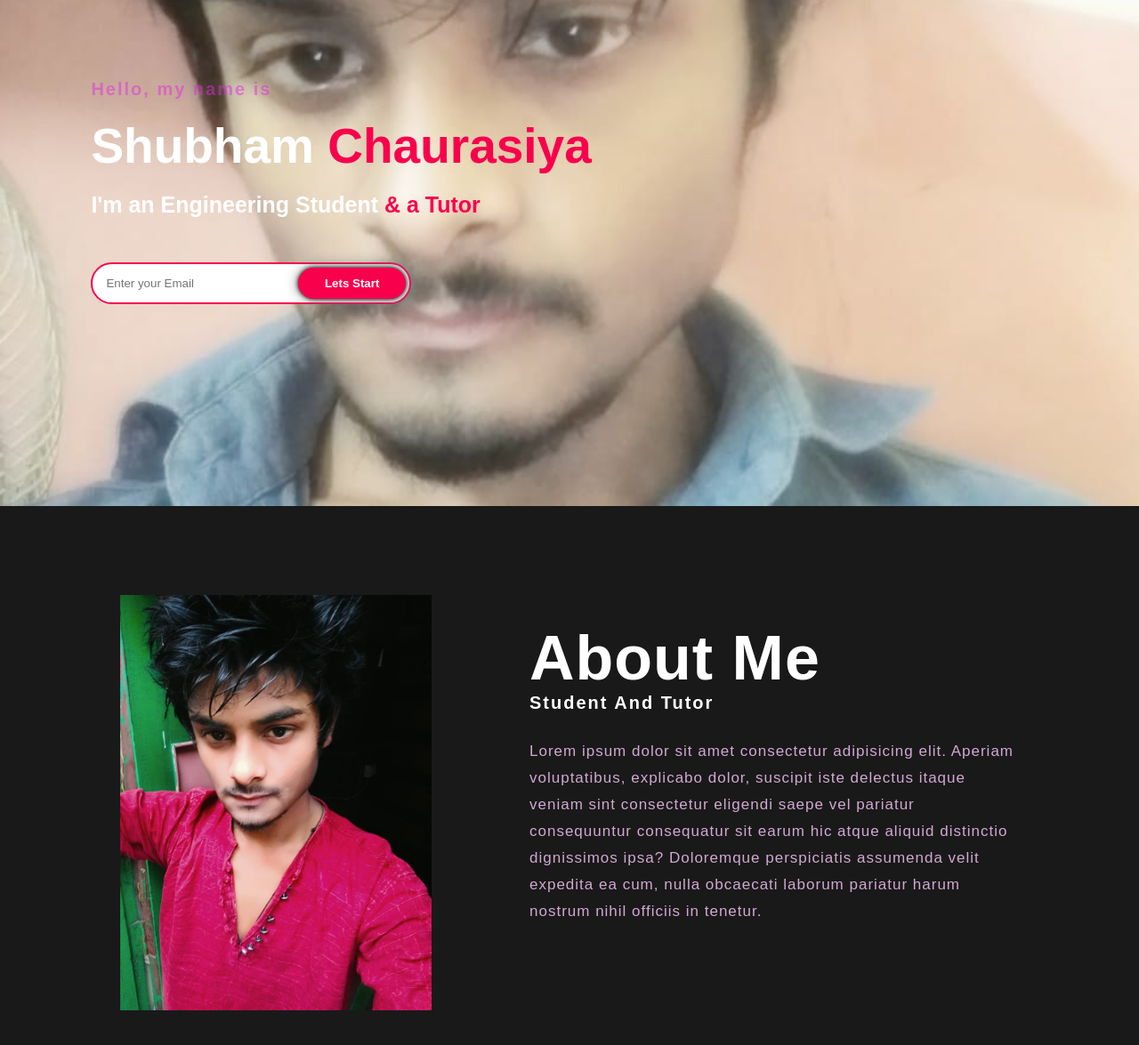
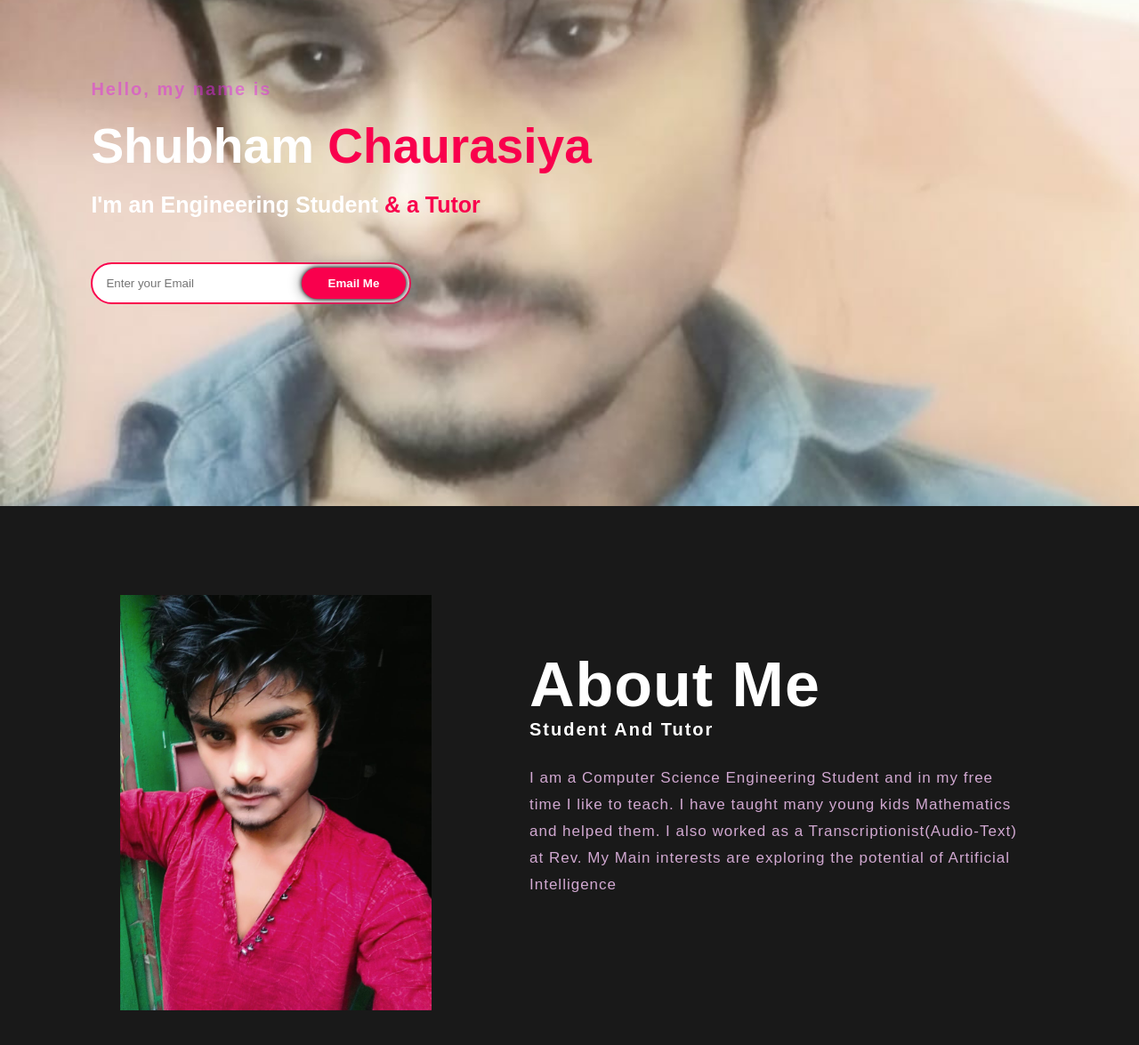
Before and after one commit to axelonrampage/portfolio, a plain HTML site: page index.html in a window 1280 px wide. Shown: the part 231-1406 px from the top of the page at 89% size. Drawn offline with Linux system fonts and the light colour scheme.

Commit message:
Update index.html

```diff
--- a/index.html
+++ b/index.html
@@ -28,7 +28,7 @@
 <div class="newsletter">
 <form >
     <input type="email" name="email" id="mail" placeholder="Enter your Email">
-    <input type="submit" name="submit" value="Lets Start">
+    <input type="submit" name="submit" value="Email Me">
 </form>
 </div>
     </div>
@@ -46,7 +46,10 @@
             <div class="about-text">
                 <h2>About Me</h2>
                 <h5>Student and Tutor</h5>
-                <p>Lorem ipsum dolor sit amet consectetur adipisicing elit. Aperiam voluptatibus, explicabo dolor, suscipit iste delectus itaque veniam sint consectetur eligendi saepe vel pariatur consequuntur consequatur sit earum hic atque aliquid distinctio dignissimos ipsa? Doloremque perspiciatis assumenda velit expedita ea cum, nulla obcaecati laborum pariatur harum nostrum nihil officiis in tenetur.</p>
+                <p>I am a Computer Science Engineering Student and in my free time I like to teach.
+                    I have taught many young kids Mathematics and helped them.
+                    I also worked as a Transcriptionist(Audio-Text) at Rev.
+                    My Main interests are exploring the potential of Artificial Intelligence</p>
 
             </div>
         </div>
```
